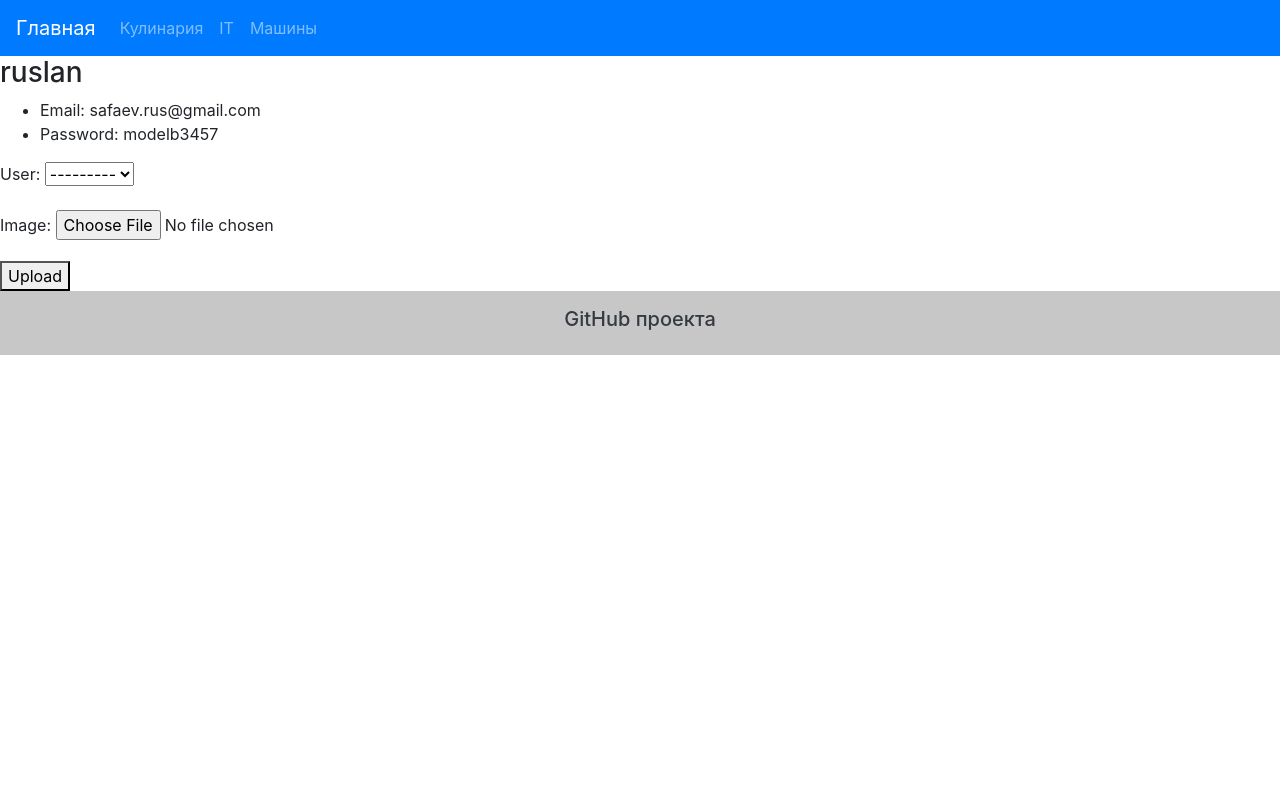
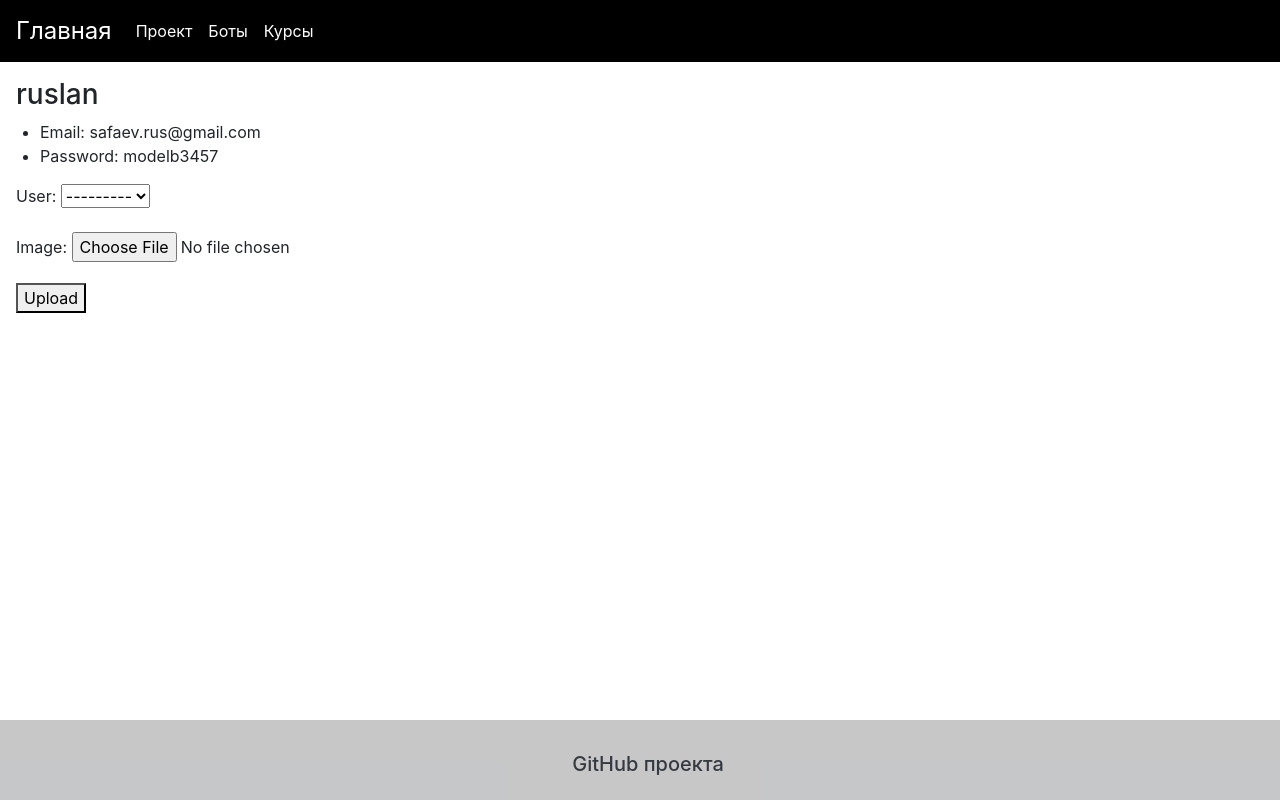
Before and after one commit to DarkPrinceWarrior/Django_web, a Django app: page /user/1/ in a window 1280 px wide. Run offline with Django 4.2, Linux system fonts and the light colour scheme; data comes from the database, SQL or seed files in the repository; some libraries are stand-ins or nearby versions.

Commit message:
templates were styled better

```diff
--- a/twi/photos/static/photos/style.css
+++ b/twi/photos/static/photos/style.css
@@ -1,3 +1,52 @@
 li a {
     color: brown;
 }
+
+footer{
+    position:absolute;
+    bottom:0;
+    width:100%;
+}
+
+/*navbar background color*/
+.bg-primary {
+    background-color: #000000!important;
+}
+
+/*navbar Главная color*/
+.navbar-dark .navbar-brand {
+    color: #fff;
+}
+
+.navbar-brand {
+    display: inline-block;
+    padding-top: 0.3125rem;
+    padding-bottom: 0.3125rem;
+    margin-right: 1rem;
+    font-size: 1.5rem;
+    line-height: inherit;
+    white-space: nowrap;
+}
+
+/*navbar остальные ссылки color*/
+.navbar-dark .navbar-nav .nav-link {
+    color: #ffffff;
+}
+
+.h1, .h2, .h3, .h4, .h5, .h6, h1, h2, h3, h4, h5, h6 {
+    margin-bottom: 0.5rem;
+    font-weight: 500;
+    line-height: 1.2;
+    margin-top: 1rem;
+    margin-left: 1rem;
+}
+
+p {
+    margin-top: 0;
+    margin-left: 1rem;
+    margin-bottom: 1rem;
+}
+
+.button_upload{
+    margin-left: 1rem;
+}
--- a/twi/photos/templates/photos/base.html
+++ b/twi/photos/templates/photos/base.html
@@ -12,16 +12,16 @@
 <body>
 
 <nav class="navbar navbar-expand-lg navbar-dark bg-primary">
-  <a class="navbar-brand" href="">Главная</a>
+  <a class="navbar-brand" href="{% url 'photos:index'%}">Главная</a>
   <button class="navbar-toggler" type="button" data-toggle="collapse" data-target="#navbarSupportedContent" aria-controls="navbarSupportedContent" aria-expanded="false" aria-label="Toggle navigation">
     <span class="navbar-toggler-icon"></span>
   </button>
 
   <div class="collapse navbar-collapse" id="navbarSupportedContent">
     <ul class="navbar-nav mr-auto">
-        <li class="nav-item"><a class="nav-link" href="">Кулинария</a></li>
-        <li class="nav-item"><a class="nav-link" href="">IT</a></li>
-        <li class="nav-item"><a class="nav-link" href="">Машины</a></li>
+        <li class="nav-item"><a class="nav-link" href="">Проект</a></li>
+        <li class="nav-item"><a class="nav-link" href="">Боты</a></li>
+        <li class="nav-item"><a class="nav-link" href="">Курсы</a></li>
     </ul>
   </div>
 </nav>
@@ -30,7 +30,7 @@
 
  <footer class="bg-light text-center text-lg-start">
       <div class="text-center p-3" style="background-color: rgba(0, 0, 0, 0.2);">
-       <h5> <a class="text-dark" href="https://github.com/DarkPrinceWarrior/GANs-in-web-app.git">
+       <h5> <a class="text-dark" href="https://github.com/DarkPrinceWarrior/Django_web.git">
             GitHub проекта</a></h5>
       </div>
     </footer>
--- a/twi/photos/templates/photos/detail.html
+++ b/twi/photos/templates/photos/detail.html
@@ -12,7 +12,7 @@
 <form method="post" action="{% url 'photos:detail' user.id %}" enctype="multipart/form-data">
   {% csrf_token %}
    {{ form.as_p }}
-  <button type="submit">Upload</button>
+  <button class="button_upload" type="submit">Upload</button>
 </form>
 
 {% endblock %}
```
